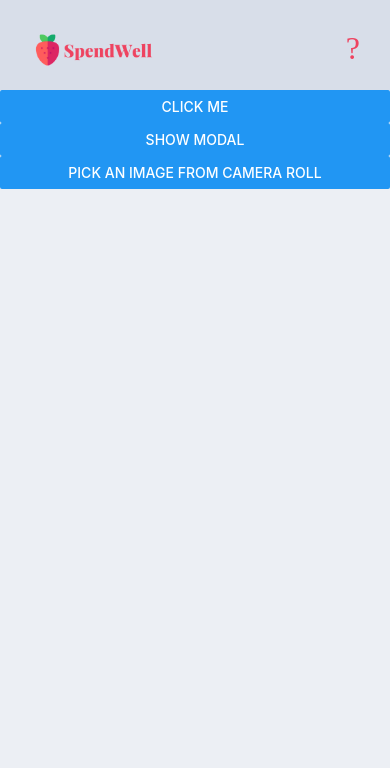
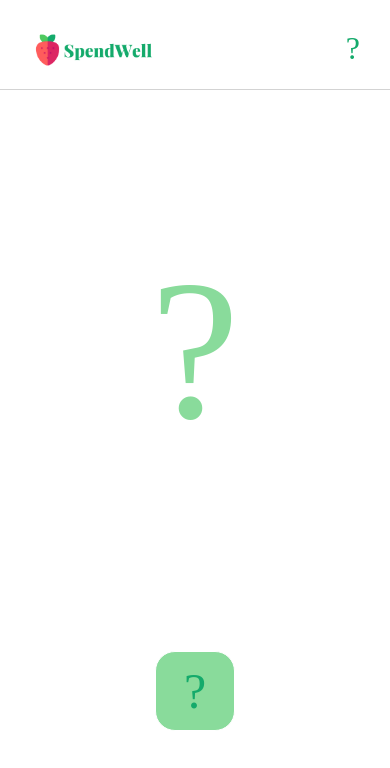
Before and after one commit to NinaLoeterman/SpendWell, a React Native app: screen / in a window 390 px wide. Shown: the top 768 px of the page. Built offline with nearby package versions, Linux system fonts and the light colour scheme.

Commit message:
main page styling basics down

```diff
--- a/App.js
+++ b/App.js
@@ -7,14 +7,14 @@ import Constants from "expo-constants";
 import * as Permissions from "expo-permissions";
 import { StyleSheet, Text } from "react-native";
 import Modal from "react-native-modal";
-import Spinner from 'react-native-loading-spinner-overlay';
-import Navbar from './components/Navbar/navbar.jsx'
-
+import Spinner from "react-native-loading-spinner-overlay";
+import Navbar from "./components/Navbar/navbar.jsx";
+import { Ionicons } from "@expo/vector-icons";
 
 export default function App() {
   const [image, setImage] = useState(null);
   const [isModalVisible, setIsModalVisible] = useState(false);
-  const [spinner, setSpinner] = useState(false)
+  const [spinner, setSpinner] = useState(false);
 
   useEffect(() => {
     getPermissionAsync();
@@ -48,9 +48,6 @@ export default function App() {
     }
   };
 
-  const handlePress = () => {
-    alert("Nina's change Muahaha!");
-  }
   const toggleModal = () => {
     setIsModalVisible(!isModalVisible);
   };
@@ -58,26 +55,35 @@ export default function App() {
   return (
     <View style={styles.container}>
       <Navbar />
-      <Button onPress={() => handlePress()} title="click me" />
       <StatusBar style="auto" />
-      <Button title="Show modal" onPress={toggleModal} />
       <Modal isVisible={isModalVisible}>
         <View style={{ flex: 1 }}>
           <Spinner
             visible={spinner}
-          textContent={'Loading healthier products:)'}
+            textContent={"Loading healthier products:)"}
             textStyle={styles.spinnerTextStyle}
           />
           <Text style={styles.modalContent}>I am the modal content!</Text>
-          {/* <DoubleBounce size={10} color="#1CAFF6" /> */}
-
           <Button title="Hide modal" onPress={toggleModal} />
         </View>
       </Modal>
+      <View style={styles.scanningContainer}>
         {image && (
-        <Image source={{ uri: image }} style={{ width: 200, height: 200 }} />
+          <Image source={{ uri: image }} style={{ width: 200, height: 200, borderRadius: 10 }} />
         )}
-      <Button title="Pick an image from camera roll" onPress={_pickImage} />
+        {!image && (<Ionicons name="ios-qr-scanner" color="#89db9b" size={200} />)}
+        <View style={styles.barcodeOuterContainer}>
+        <View style={styles.barcodeContainer}>
+          <Ionicons
+            onPress={_pickImage}
+            style={styles.barcodeButton}
+            name="ios-barcode"
+            size={50}
+            color="#14aa6b"
+          />
+        </View>
+        </View>
+      </View>
     </View>
   );
 }
@@ -85,10 +91,32 @@ export default function App() {
 const styles = StyleSheet.create({
   container: {
     flex: 1,
-    backgroundColor: "#ECEFF4",
+    backgroundColor: "#fff",
   },
   modalContent: {
     backgroundColor: "white",
     height: "90%",
   },
+  barcodeContainer: {
+    display: "flex",
+    alignItems: "center",
+    justifyContent: "center",
+    backgroundColor: "#89db9b",
+    borderColor: "white",
+    borderWidth: 1,
+    borderRadius: 20,
+    width: 80,
+    height: 80,
+  },
+  scanningContainer: {
+    display: 'flex',
+    flexDirection: 'column',
+    alignItems: 'center',
+    justifyContent: 'space-around',
+    flex: 1,
+    // justifyContent: 'flex-end',
+    marginBottom: 20,
+    marginTop: 50,
+  },
+
 });
--- a/components/Navbar/navbar.jsx
+++ b/components/Navbar/navbar.jsx
@@ -8,9 +8,14 @@ const Navbar = () => {
     <View style={styles.navbar}>
       <Image
         style={styles.image}
-        source={require("../../pics/SpendWell.png")}
+        source={require("../../pics/SpendWellGreen.png")}
       />
-      <Ionicons style={styles.hamburger} name="md-menu" size={32} color="#ee4360" />
+      <Ionicons
+        style={styles.hamburger}
+        name="md-menu"
+        size={32}
+        color="#14aa6b"
+      />
     </View>
   );
 };
@@ -24,12 +29,14 @@ const styles = StyleSheet.create({
     display: "flex",
     flexDirection: "row",
     justifyContent: "space-between",
-    backgroundColor: "#D8DEE9",
+    backgroundColor: "#fff",
     height: 90,
+    borderBottomColor: "lightgrey",
+    borderBottomWidth: 1,
   },
   hamburger: {
     padding: 30,
-  }
+  },
 });
 
 export default Navbar;
```
Also changed, not shown: pics/SpendWellGreen.png (added). Lines whose indentation alone changed are shown as unchanged.
